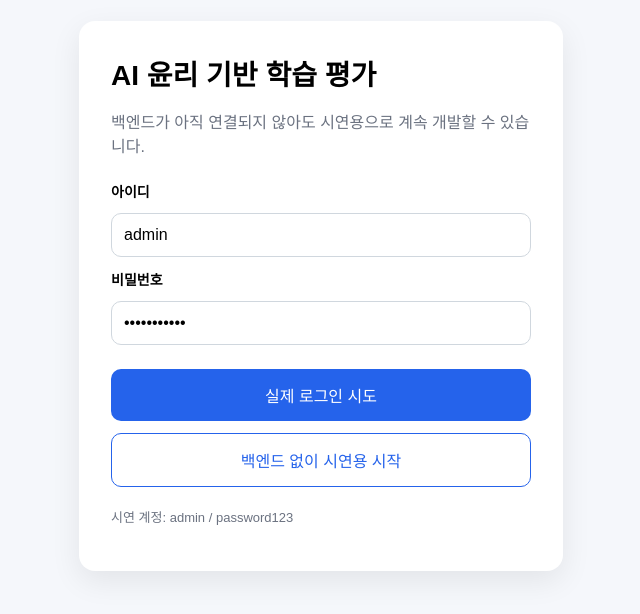
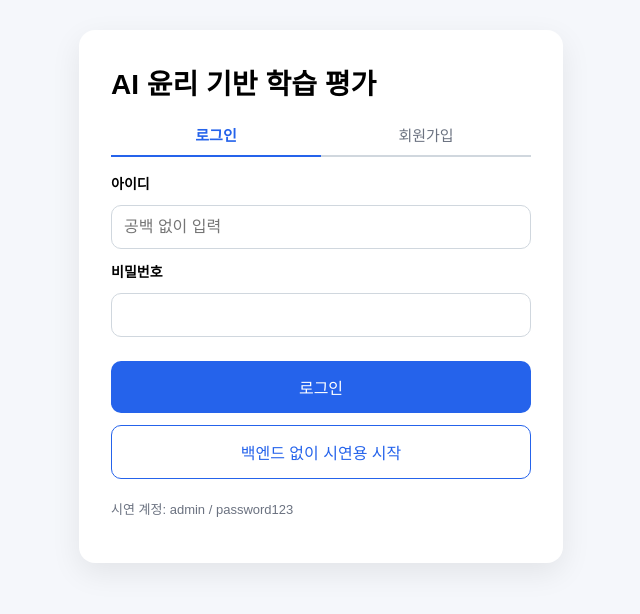
Before and after one commit to user-524/pbl, a React (Vite) app: page /login in a window 1280 px wide. Shown: the part 104-718 px from the top of the page, without its empty margins (319-959 px from the left). Built offline with nearby package versions, Linux system fonts and the light colour scheme; no server answers.

Commit message:
feat: 회원가입 api 연결

```diff
--- a/src/api/auth.js
+++ b/src/api/auth.js
@@ -13,3 +13,39 @@ export async function login(payload, { signal } = {}) {
   }
   return data
 }
+
+/**
+ * username: 공백 불가, 서버에서 중복 검증
+ * password: 영문+숫자 조합 권장, 최대 72자(영문) / 24자(한글) — bcrypt 72 bytes 제한
+ *
+ * @param {{ username: string, password: string }} payload
+ * @returns {Promise<{ success: boolean, access_token: string, username: string }>}
+ */
+export async function register(payload, { signal } = {}) {
+  const { username, password } = payload
+
+  if (!username || /\s/.test(username)) {
+    throw new ApiError({ status: 400, code: 'VALIDATION_ERROR', message: '사용자 이름에 공백을 포함할 수 없습니다.' })
+  }
+
+  if (!password) {
+    throw new ApiError({ status: 400, code: 'VALIDATION_ERROR', message: '비밀번호를 입력해주세요.' })
+  }
+
+  // 한글 포함 여부에 따라 다른 길이 제한 적용 (bcrypt 72 bytes 한계)
+  const hasKorean = /[가-힣ᄀ-ᇿ㄰-㆏]/.test(password)
+  const maxLen = hasKorean ? 24 : 72
+  if (password.length > maxLen) {
+    throw new ApiError({
+      status: 400,
+      code: 'VALIDATION_ERROR',
+      message: `비밀번호는 최대 ${maxLen}자까지 입력 가능합니다.`,
+    })
+  }
+
+  const data = await client.post(ENDPOINTS.auth.register, { username, password }, { signal })
+  if (!data.success) {
+    throw new ApiError({ status: 200, code: 'BUSINESS_ERROR', message: data.message, details: data })
+  }
+  return data
+}
--- a/src/api/endpoints.js
+++ b/src/api/endpoints.js
@@ -1,6 +1,7 @@
 export const ENDPOINTS = {
   auth: {
     login: '/api/auth/login',
+    register: '/api/auth/register',
   },
   problems: {
     list: '/api/problems',
--- a/src/hooks/useAuth.js
+++ b/src/hooks/useAuth.js
@@ -1,5 +1,5 @@
 import { useMutation } from '@tanstack/react-query'
-import { login } from '../api/auth.js'
+import { login, register } from '../api/auth.js'
 import useAuthStore, { useAuthToken } from '../store/authStore.js'
 
 /**
@@ -24,4 +24,18 @@ export function useLogout() {
   return clearToken
 }
 
+/**
+ * Mutation hook for registration. Stores token on success.
+ */
+export function useRegister() {
+  const setAuth = useAuthStore((s) => s.setAuth)
+  return useMutation({
+    mutationFn: (payload) => register(payload),
+    retry: false,
+    onSuccess: (data) => {
+      setAuth({ token: data.access_token, username: data.username })
+    },
+  })
+}
+
 export { useAuthToken }
--- a/src/pages/LoginPage.jsx
+++ b/src/pages/LoginPage.jsx
@@ -1,17 +1,26 @@
 import { useState } from 'react'
 import { useNavigate } from 'react-router-dom'
-import { useLogin } from '../hooks/useAuth.js'
+import { useLogin, useRegister } from '../hooks/useAuth.js'
 import useAuthStore from '../store/authStore.js'
 import Button from '../components/ui/Button'
 
 function LoginPage() {
-  const [username, setUsername] = useState('admin')
-  const [password, setPassword] = useState('password123')
+  const [mode, setMode] = useState('login') // 'login' | 'register'
+  const [username, setUsername] = useState('')
+  const [password, setPassword] = useState('')
   const [errorMessage, setErrorMessage] = useState('')
 
   const navigate = useNavigate()
-  const { mutate: doLogin, isPending } = useLogin()
+  const { mutate: doLogin, isPending: isLoginPending } = useLogin()
+  const { mutate: doRegister, isPending: isRegisterPending } = useRegister()
   const setAuth = useAuthStore((s) => s.setAuth)
+
+  const isPending = isLoginPending || isRegisterPending
+
+  const switchMode = (next) => {
+    setMode(next)
+    setErrorMessage('')
+  }
 
   const handleSubmit = (event) => {
     event.preventDefault()
@@ -22,18 +31,14 @@ function LoginPage() {
       return
     }
 
-    doLogin({ username, password }, {
-      onSuccess: () => navigate('/workspace'),
-      onError: (err) => {
-        if (err.code === 'UNAUTHORIZED') {
-          setErrorMessage('아이디 또는 비밀번호가 올바르지 않습니다.')
-        } else if (err.code === 'NETWORK_ERROR') {
-          setErrorMessage('서버에 연결할 수 없습니다.')
-        } else {
-          setErrorMessage(err.message || '로그인에 실패했습니다.')
-        }
-      },
-    })
+    const onSuccess = () => navigate('/workspace')
+    const onError = (err) => setErrorMessage(err.message || '요청에 실패했습니다.')
+
+    if (mode === 'login') {
+      doLogin({ username, password }, { onSuccess, onError })
+    } else {
+      doRegister({ username, password }, { onSuccess, onError })
+    }
   }
 
   const handleDemoStart = () => {
@@ -45,15 +50,31 @@ function LoginPage() {
     <div style={styles.page}>
       <form style={styles.card} onSubmit={handleSubmit}>
         <h1 style={styles.title}>AI 윤리 기반 학습 평가</h1>
-        <p style={styles.description}>
-          백엔드가 아직 연결되지 않아도 시연용으로 계속 개발할 수 있습니다.
-        </p>
+
+        <div style={styles.tabs}>
+          <button
+            type="button"
+            style={{ ...styles.tab, ...(mode === 'login' ? styles.tabActive : {}) }}
+            onClick={() => switchMode('login')}
+          >
+            로그인
+          </button>
+          <button
+            type="button"
+            style={{ ...styles.tab, ...(mode === 'register' ? styles.tabActive : {}) }}
+            onClick={() => switchMode('register')}
+          >
+            회원가입
+          </button>
+        </div>
 
         <label style={styles.label}>아이디</label>
         <input
           style={styles.input}
           type="text"
           value={username}
+          autoComplete="username"
+          placeholder="공백 없이 입력"
           onChange={(e) => setUsername(e.target.value)}
         />
 
@@ -62,22 +83,34 @@ function LoginPage() {
           style={styles.input}
           type="password"
           value={password}
+          autoComplete={mode === 'login' ? 'current-password' : 'new-password'}
+          placeholder={mode === 'register' ? '영문+숫자 조합 권장' : ''}
           onChange={(e) => setPassword(e.target.value)}
         />
+
+        {mode === 'register' && (
+          <p style={styles.hint}>
+            최대 72자(영문 기준) / 한글 포함 시 24자
+          </p>
+        )}
 
         {errorMessage && <p style={styles.errorText}>{errorMessage}</p>}
 
         <Button type="submit" isLoading={isPending} style={{ marginTop: '12px' }}>
-          {isPending ? '로그인 중...' : '실제 로그인 시도'}
+          {isPending
+            ? (mode === 'login' ? '로그인 중...' : '가입 중...')
+            : (mode === 'login' ? '로그인' : '회원가입')}
         </Button>
 
-        <Button type="button" variant="secondary" onClick={handleDemoStart}>
-          백엔드 없이 시연용 시작
-        </Button>
+        {mode === 'login' && (
+          <Button type="button" variant="secondary" onClick={handleDemoStart}>
+            백엔드 없이 시연용 시작
+          </Button>
+        )}
 
-        <p style={styles.helpText}>
-          시연 계정: admin / password123
-        </p>
+        {mode === 'login' && (
+          <p style={styles.helpText}>시연 계정: admin / password123</p>
+        )}
       </form>
     </div>
   )
@@ -106,10 +139,28 @@ const styles = {
     margin: 0,
     fontSize: '28px',
   },
-  description: {
-    marginTop: '4px',
-    marginBottom: '12px',
+  tabs: {
+    display: 'flex',
+    gap: '0',
+    borderBottom: '2px solid #d0d7de',
+    marginBottom: '4px',
+  },
+  tab: {
+    flex: 1,
+    padding: '10px 0',
+    background: 'none',
+    border: 'none',
+    fontSize: '15px',
+    fontWeight: '500',
     color: 'var(--color-text-sub)',
+    cursor: 'pointer',
+    borderBottom: '2px solid transparent',
+    marginBottom: '-2px',
+  },
+  tabActive: {
+    color: 'var(--color-primary, #2563eb)',
+    borderBottom: '2px solid var(--color-primary, #2563eb)',
+    fontWeight: '700',
   },
   label: {
     fontSize: '14px',
@@ -120,6 +171,11 @@ const styles = {
     fontSize: '16px',
     border: '1px solid #d0d7de',
     borderRadius: 'var(--radius-input)',
+  },
+  hint: {
+    margin: '0',
+    fontSize: '12px',
+    color: 'var(--color-text-sub)',
   },
   helpText: {
     marginTop: '8px',
```
Also changed, not shown: .claude/settings.local.json.
